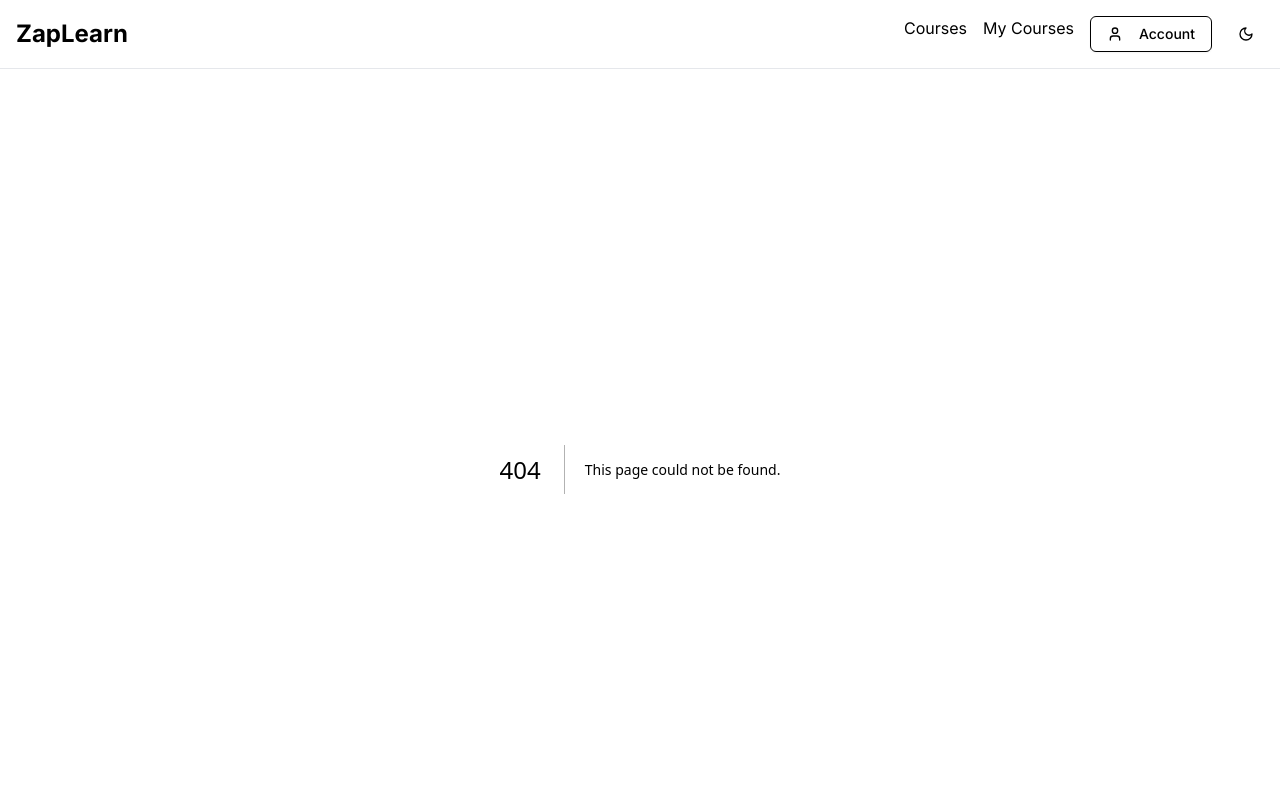
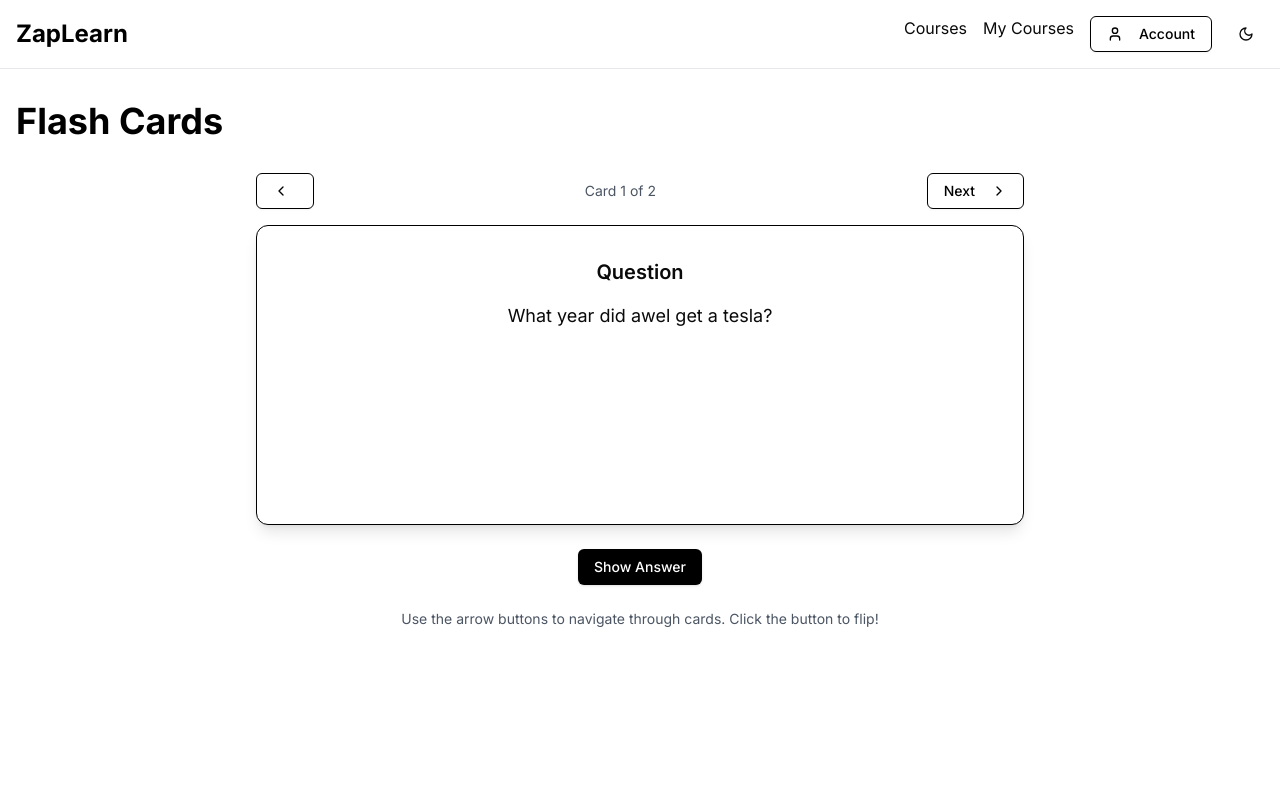
Before and after one commit to snowypy/SuperStudy-Frontend, a Next.js app: page /courses/preview/1 in a window 1280 px wide. Before the commit this address had no page. Shown: the top 800 px of the page. Built offline with nearby package versions, Linux system fonts and the light colour scheme.

Commit message:
create preview course route.

```diff
--- /dev/null
+++ b/app/courses/preview/[id]/page.tsx
@@ -0,0 +1,126 @@
+'use client'
+
+import { useState } from "react";
+import { motion, AnimatePresence } from "framer-motion";
+import { Button } from "@/components/ui/button";
+import { Card, CardContent } from "@/components/ui/card";
+import { ChevronLeft, ChevronRight } from "lucide-react";
+
+const flashcards = [
+    { id: 1, question: "What year did awel get a tesla?", answer: "2024" },
+    { id: 2, question: "Asadasd", answer: "1661" }
+]
+
+export default function CourseFlashCardsPage({ params }: {params: { id: string }}) {
+    const [currentCardIndex, setCurrentCardIndex] = useState(0)
+    const [showAnswer, setShowAnswer] = useState(false)
+    const [direction, setDirection] = useState(0)
+
+    const nextCard = () => {
+        setDirection(1)
+        setCurrentCardIndex((prevIndex) => (prevIndex + 1) % flashcards.length)
+        setShowAnswer(false)
+    }
+
+    const prevCard = () => {
+        setDirection(-1)
+        setCurrentCardIndex((prevIndex) => (prevIndex -1 + flashcards.length) % flashcards.length)
+        setShowAnswer(false)
+    }
+
+    const toggleAnswer = () => {
+        setShowAnswer(!showAnswer)
+    }
+
+    const currentCard = flashcards[currentCardIndex]
+
+    const slideVariants = {
+        enter: (direction: number) => ({
+            x: direction > 0 ? 1000 : -1000,
+            opacity: 0,
+        }),
+        center: {
+            x: 0,
+            opacity: 1,
+        },
+        exit: (direction: number) => ({
+            x: direction < 0 ? 1000 : -1000,
+            opacity: 0,
+        }),
+    }
+
+    return (
+        <div className="container mx-auto px-4 py-8">
+            <h1 className="text-4xl font-bold mb-8">Flash Cards</h1>
+            <div className="flex flex-col items-center max-w-3xl mx-auto">
+                <div className="w-full mb-4 flex items-center justify-between">
+                    <Button
+                        onClick={prevCard}
+                        variant="outline"
+                        className="border-black dark:border-white text-black dark:text-white hover:bg-black hover:text-white dark:hover:bg-white dark:hover:text-black"
+                    >
+                        <ChevronLeft className="h-4 w-4 mr-2"/>
+                    </Button>
+                    <span className="text-sm text-gray-600 dark:text-gray-400">
+                      Card {currentCardIndex + 1} of {flashcards.length}
+                    </span>
+                    <Button
+                        onClick={nextCard}
+                        variant="outline"
+                        className="border-black dark:border-white text-black dark:text-white hover:bg-black hover:text-white dark:hover:bg-white dark:hover:text-black"
+                    >
+                        Next
+                        <ChevronRight className="h-4 w-4 ml-2"/>
+                    </Button>
+                </div>
+
+                <AnimatePresence mode="wait" custom={direction}>
+                    <motion.div
+                        key={currentCardIndex}
+                        custom={direction}
+                        variants={slideVariants}
+                        initial="enter"
+                        animate="center"
+                        exit="exit"
+                        transition={{ type: 'tween', duration: 0.5 }}
+                        className="w-full"
+                    >
+                        <Card className="w-full min-h-[300px] bg-white dark:bg-gray-800 border-black dark:border-white shadow-lg">
+                            <CardContent className="flex items-center justify-center h-full p-8">
+                                <AnimatePresence mode="wait">
+                                    <motion.div
+                                        key={showAnswer ? 'answer' : 'question'}
+                                        initial={{ rotateY: 90, opacity: 0 }}
+                                        animate={{ rotateY: 0, opacity: 1 }}
+                                        exit={{ rotateY: -90, opacity: 0 }}
+                                        transition={{ duration: 0.3 }}
+                                        className="w-full h-full flex flex-col items-center justify-center text-center"
+                                    >
+                                        <h2 className="text-xl font-semibold mb-4">{showAnswer ? 'Answer' : 'Question'}</h2>
+                                        <p className="text-lg">
+                                            {showAnswer ? currentCard.answer : currentCard.question}
+                                        </p>
+                                    </motion.div>
+                                </AnimatePresence>
+                            </CardContent>
+                        </Card>
+                    </motion.div>
+                </AnimatePresence>
+
+                <Button
+                    onClick={toggleAnswer}
+                    className="mt-6 bg-black text-white dark:bg-white dark:text-black hover:bg-gray-800 dark:hover:bg-gray-200"
+                >
+                    {showAnswer ? 'Show Question' : 'Show Answer'}
+                </Button>
+
+                <div className="mt-6 text-center">
+                    <p className="text-sm text-gray-600 dark:text-gray-400">
+                        Use the arrow buttons to navigate through cards. Click the button to flip!
+                    </p>
+                </div>
+
+            </div>
+        </div>
+    )
+}
```
